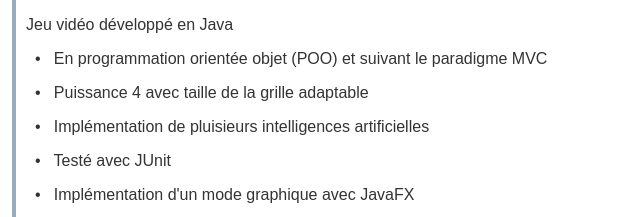
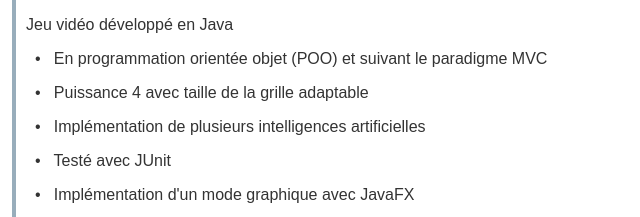
Before and after one commit to Jpstr1/Portfolio, a plain HTML site: page index.html in a window 1280 px wide. Shown: the part 863-1080 px from the top of the page, 228-868 px from the left. Drawn offline with Linux system fonts and the light colour scheme.

Commit message:
Update index.html

```diff
--- a/index.html
+++ b/index.html
@@ -44,7 +44,7 @@
       <p>Jeu vidéo développé en Java</p>
       <p>   &nbsp; &bull; &nbsp; En programmation orientée objet (POO) et suivant le paradigme MVC</p>
       <p>   &nbsp; &bull; &nbsp; Puissance 4 avec taille de la grille adaptable</p>
-      <p>   &nbsp; &bull; &nbsp; Implémentation de pluisieurs intelligences artificielles</p>
+      <p>   &nbsp; &bull; &nbsp; Implémentation de plusieurs intelligences artificielles</p>
       <p>   &nbsp; &bull; &nbsp; Testé avec JUnit</p>
       <p>   &nbsp; &bull; &nbsp; Implémentation d'un mode graphique avec JavaFX</p>
       <button><a style="text-decoration: none; color: white;" href="puissanceX.html">Détails</a></button>
```
